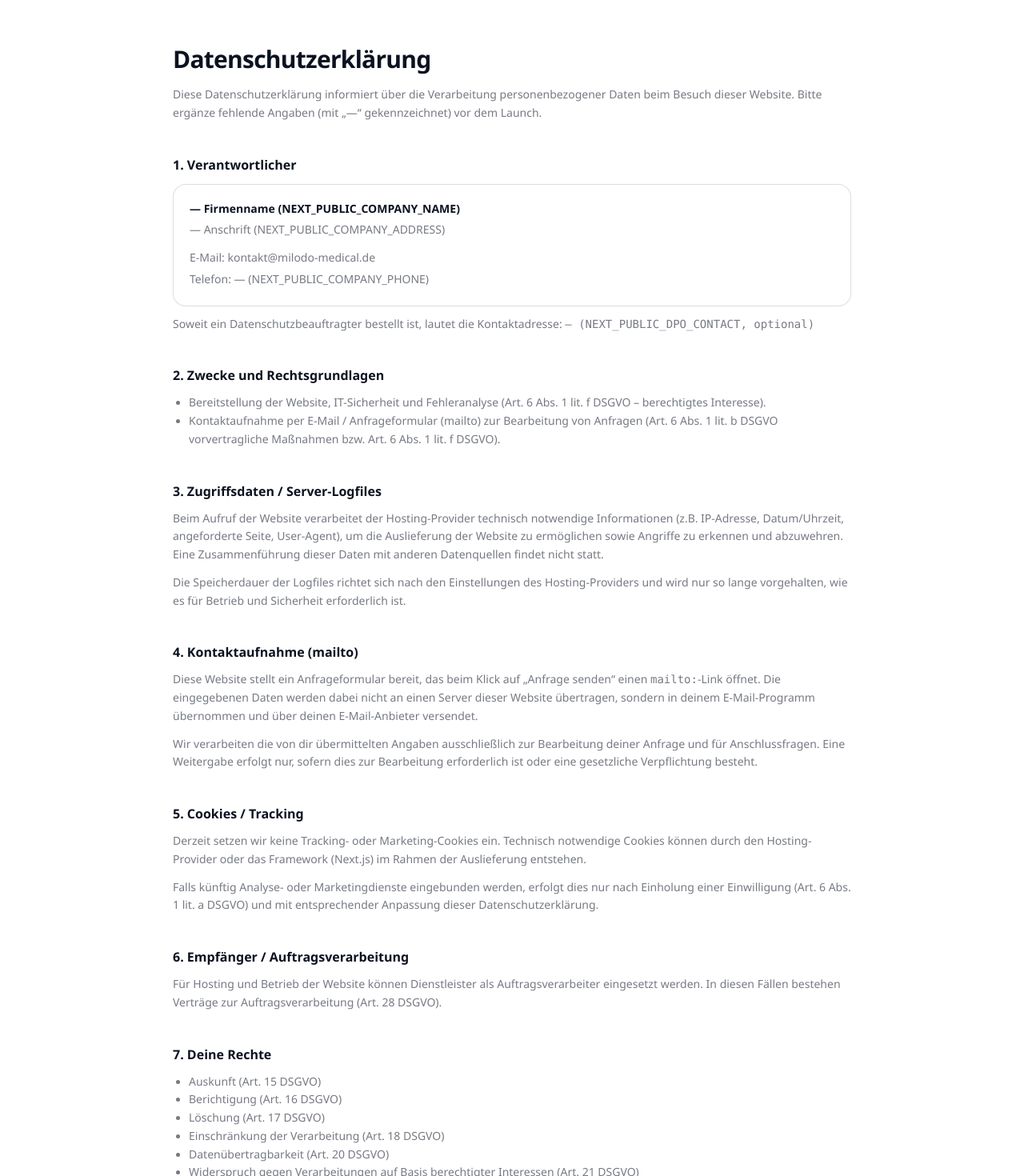
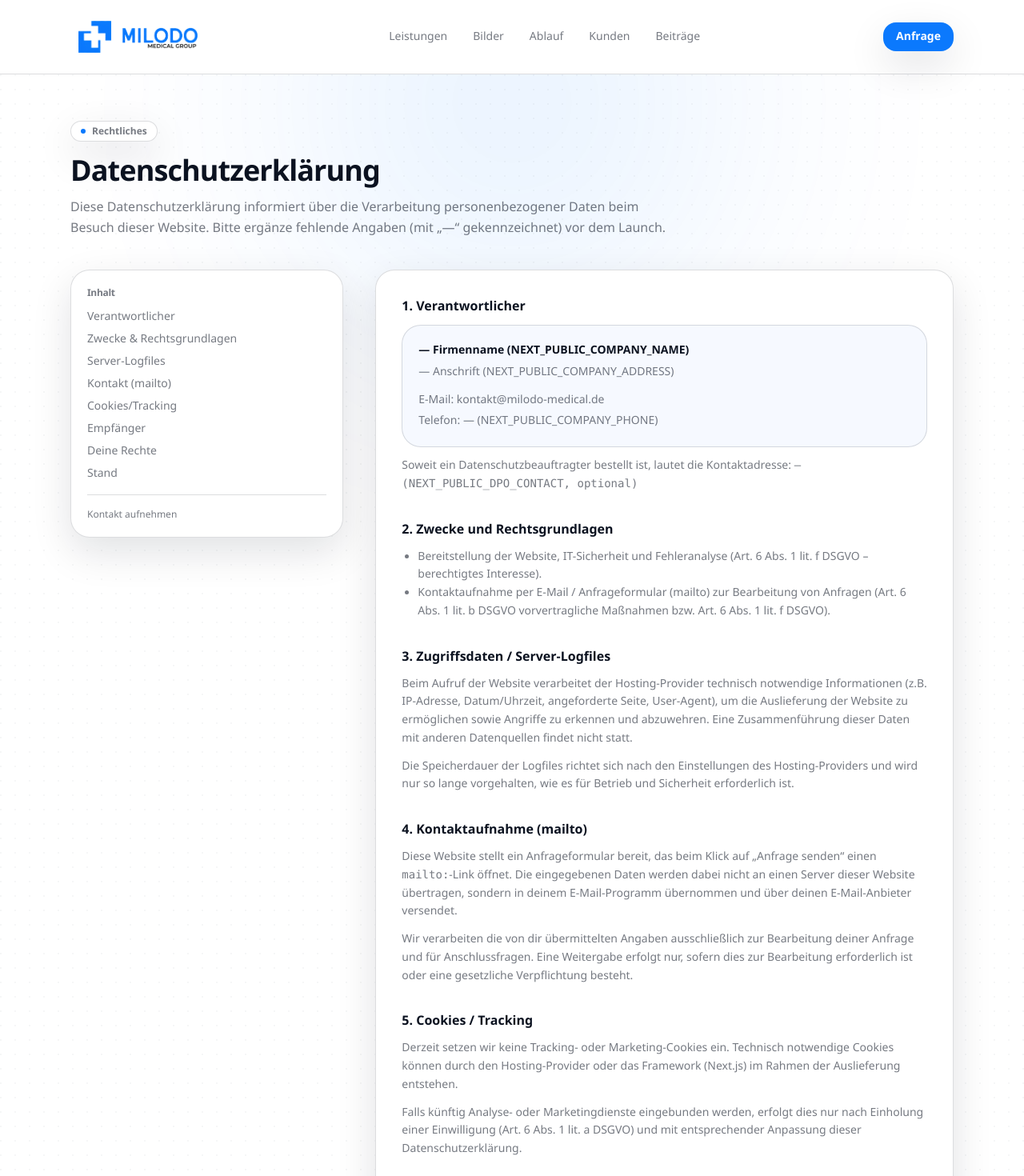
Before and after one commit to freddykamhol/milodo-medical, a Next.js app: page /datenschutz in a window 1280 px wide. Shown: the top 1470 px of the page at 80% size. Built offline with nearby package versions, Linux system fonts and the light colour scheme; no server answers.

Commit message:
Global header/footer, sticky header, redesign legal pages

```diff
--- a/src/app/beitraege/[...slug]/page.tsx
+++ b/src/app/beitraege/[...slug]/page.tsx
@@ -4,8 +4,6 @@ import { notFound } from "next/navigation";
 import { getAllBlogPostsMeta, getBlogPostBySlug } from "@/lib/blog";
 import { markdownToHtml } from "@/lib/markdown";
 import { estimateReadingTimeMinutes } from "@/lib/reading";
-import SiteFooter from "@/app/site-footer";
-import SiteHeader from "@/app/site-header";
 import PostBody from "../post-body";
 import PostHero from "../post-hero";
 
@@ -55,12 +53,9 @@ export default async function BeitragPage(props: {
 
   const html = await markdownToHtml(post.content);
   const readingTimeMinutes = estimateReadingTimeMinutes(post.content);
-  const contactEmail =
-    process.env.NEXT_PUBLIC_CONTACT_EMAIL ?? "kontakt@milodo-medical.de";
 
   return (
     <div className="relative min-h-dvh bg-[var(--background)] text-[var(--foreground)]">
-      <SiteHeader variant="page" />
       <PostHero
         title={post.title}
         date={post.date}
@@ -72,7 +67,6 @@ export default async function BeitragPage(props: {
       <main className="mx-auto max-w-3xl px-6 pb-12 pt-10 md:pb-16 md:pt-12">
         <PostBody html={html} postTitle={post.title} />
       </main>
-      <SiteFooter contactEmail={contactEmail} />
     </div>
   );
 }
--- a/src/app/beitraege/page.tsx
+++ b/src/app/beitraege/page.tsx
@@ -2,8 +2,6 @@ import type { Metadata } from "next";
 
 import { getAllBlogPostsMeta } from "@/lib/blog";
 
-import SiteFooter from "@/app/site-footer";
-import SiteHeader from "@/app/site-header";
 import BeitraegeGallery from "./beitraege-gallery";
 
 export const runtime = "nodejs";
@@ -22,12 +20,9 @@ export default async function AlleBeitraegePage() {
   const years = Array.from(new Set(all.map((p) => p.date.slice(0, 4))))
     .filter(Boolean)
     .sort((a, b) => b.localeCompare(a));
-  const contactEmail =
-    process.env.NEXT_PUBLIC_CONTACT_EMAIL ?? "kontakt@milodo-medical.de";
 
   return (
     <div className="relative min-h-dvh bg-[var(--background)] text-[var(--foreground)]">
-      <SiteHeader variant="page" />
       <main className="mx-auto max-w-6xl px-6 py-12 md:py-16">
         <div className="max-w-3xl">
           <div className="inline-flex items-center gap-2 rounded-full border border-[var(--border)] bg-[var(--surface)] px-3 py-1 text-xs font-semibold text-[color:var(--muted)] shadow-[var(--shadow)]">
@@ -47,7 +42,6 @@ export default async function AlleBeitraegePage() {
           <BeitraegeGallery initialItems={initial} categories={categories} years={years} />
         </div>
       </main>
-      <SiteFooter contactEmail={contactEmail} />
     </div>
   );
 }
--- /dev/null
+++ b/src/app/components/legal-page.tsx
@@ -0,0 +1,73 @@
+import Link from "next/link";
+
+type TocItem = {
+  href: string;
+  label: string;
+};
+
+export default function LegalPage(props: {
+  title: string;
+  lead?: string;
+  toc?: TocItem[];
+  children: React.ReactNode;
+}) {
+  return (
+    <main className="relative bg-[var(--background)] text-[var(--foreground)]">
+      <div aria-hidden="true" className="pointer-events-none absolute inset-0 overflow-hidden">
+        <div className="absolute -top-56 left-1/2 h-[520px] w-[520px] -translate-x-1/2 rounded-full bg-[var(--accent)] opacity-[0.10] blur-[140px]" />
+        <div className="absolute inset-0 opacity-[0.35] [background-image:radial-gradient(circle_at_1px_1px,color-mix(in_oklab,var(--foreground)_10%,transparent)_1px,transparent_0)] [background-size:18px_18px]" />
+      </div>
+
+      <div className="relative mx-auto max-w-6xl px-6 pb-16 pt-10 md:pt-14">
+        <div className="max-w-3xl">
+          <div className="inline-flex items-center gap-2 rounded-full border border-[var(--border)] bg-[var(--surface)] px-3 py-1 text-xs font-semibold text-[color:var(--muted)] shadow-[var(--shadow)]">
+            <span className="h-1.5 w-1.5 rounded-full bg-[var(--accent)]" />
+            Rechtliches
+          </div>
+          <h1 className="mt-4 text-balance text-3xl font-semibold tracking-tight md:text-4xl">
+            {props.title}
+          </h1>
+          {props.lead ? (
+            <p className="mt-3 text-sm leading-relaxed text-[color:var(--muted)] md:text-base">
+              {props.lead}
+            </p>
+          ) : null}
+        </div>
+
+        <div className="mt-10 grid gap-10 md:grid-cols-12">
+          {props.toc?.length ? (
+            <aside className="md:col-span-4">
+              <div className="sticky top-[calc(var(--scroll-offset)+18px)] rounded-3xl border border-[var(--border)] bg-[var(--surface)] p-5 shadow-[var(--shadow)]">
+                <div className="text-xs font-semibold tracking-tight text-[color:var(--muted)]">
+                  Inhalt
+                </div>
+                <nav className="mt-3 grid gap-2 text-sm">
+                  {props.toc.map((item) => (
+                    <a
+                      key={item.href}
+                      className="text-[color:var(--muted)] hover:text-[var(--foreground)]"
+                      href={item.href}
+                    >
+                      {item.label}
+                    </a>
+                  ))}
+                </nav>
+                <div className="mt-4 border-t border-[var(--border)] pt-4 text-xs text-[color:var(--muted)]">
+                  <Link className="hover:text-[var(--foreground)]" href="/#kontakt">
+                    Kontakt aufnehmen
+                  </Link>
+                </div>
+              </div>
+            </aside>
+          ) : null}
+
+          <div className={props.toc?.length ? "md:col-span-8" : "md:col-span-12"}>
+            <div className="rounded-3xl border border-[var(--border)] bg-[var(--surface)] p-6 shadow-[var(--shadow)] md:p-8">
+              <div className="grid gap-8">{props.children}</div>
+            </div>
+          </div>
+        </div>
+      </div>
+    </main>
+  );
+}
--- a/src/app/datenschutz/page.tsx
+++ b/src/app/datenschutz/page.tsx
@@ -1,23 +1,28 @@
 import { legalEntityFromEnv } from "@/lib/legal";
+import LegalPage from "@/app/components/legal-page";
 
 export default function DatenschutzPage() {
   const legal = legalEntityFromEnv();
   const lastUpdated = String(process.env.NEXT_PUBLIC_PRIVACY_LAST_UPDATED ?? "").trim() || "—";
 
   return (
-    <main className="min-h-dvh bg-[var(--background)] text-[var(--foreground)]">
-      <div className="mx-auto max-w-4xl px-6 py-14">
-        <h1 className="text-3xl font-semibold tracking-tight">
-          Datenschutzerklärung
-        </h1>
-        <p className="mt-4 text-sm leading-relaxed text-[color:var(--muted)]">
-          Diese Datenschutzerklärung informiert über die Verarbeitung personenbezogener Daten beim Besuch dieser Website.
-          Bitte ergänze fehlende Angaben (mit „—“ gekennzeichnet) vor dem Launch.
-        </p>
-
-        <section className="mt-10 grid gap-3 text-sm leading-relaxed text-[color:var(--muted)]">
+    <LegalPage
+      title="Datenschutzerklärung"
+      lead="Diese Datenschutzerklärung informiert über die Verarbeitung personenbezogener Daten beim Besuch dieser Website. Bitte ergänze fehlende Angaben (mit „—“ gekennzeichnet) vor dem Launch."
+      toc={[
+        { href: "#verantwortlicher", label: "Verantwortlicher" },
+        { href: "#zwecke", label: "Zwecke & Rechtsgrundlagen" },
+        { href: "#logs", label: "Server-Logfiles" },
+        { href: "#kontakt", label: "Kontakt (mailto)" },
+        { href: "#cookies", label: "Cookies/Tracking" },
+        { href: "#empfaenger", label: "Empfänger" },
+        { href: "#rechte", label: "Deine Rechte" },
+        { href: "#stand", label: "Stand" },
+      ]}
+    >
+      <section id="verantwortlicher" className="grid gap-3 text-sm leading-relaxed text-[color:var(--muted)]">
         <h2 className="text-base font-semibold text-[var(--foreground)]">1. Verantwortlicher</h2>
-          <div className="rounded-2xl border border-[var(--border)] bg-[var(--surface)] p-5">
+        <div className="rounded-3xl border border-[var(--border)] bg-[var(--surface-2)] p-5">
           <div className="font-semibold text-[var(--foreground)]">
             {legal.companyName ?? "— Firmenname (NEXT_PUBLIC_COMPANY_NAME)"}
             {legal.legalForm ? ` · ${legal.legalForm}` : ""}
@@ -36,7 +41,7 @@ export default function DatenschutzPage() {
         </div>
       </section>
 
-        <section className="mt-10 grid gap-3 text-sm leading-relaxed text-[color:var(--muted)]">
+      <section id="zwecke" className="grid gap-3 text-sm leading-relaxed text-[color:var(--muted)]">
         <h2 className="text-base font-semibold text-[var(--foreground)]">2. Zwecke und Rechtsgrundlagen</h2>
         <ul className="list-disc pl-5">
           <li>
@@ -50,7 +55,7 @@ export default function DatenschutzPage() {
         </ul>
       </section>
 
-        <section className="mt-10 grid gap-3 text-sm leading-relaxed text-[color:var(--muted)]">
+      <section id="logs" className="grid gap-3 text-sm leading-relaxed text-[color:var(--muted)]">
         <h2 className="text-base font-semibold text-[var(--foreground)]">3. Zugriffsdaten / Server-Logfiles</h2>
         <p>
           Beim Aufruf der Website verarbeitet der Hosting-Provider technisch notwendige Informationen (z.B. IP-Adresse,
@@ -58,18 +63,18 @@ export default function DatenschutzPage() {
           zu erkennen und abzuwehren. Eine Zusammenführung dieser Daten mit anderen Datenquellen findet nicht statt.
         </p>
         <p>
-            Die Speicherdauer der Logfiles richtet sich nach den Einstellungen des Hosting-Providers und wird nur so
-            lange vorgehalten, wie es für Betrieb und Sicherheit erforderlich ist.
+          Die Speicherdauer der Logfiles richtet sich nach den Einstellungen des Hosting-Providers und wird nur so lange
+          vorgehalten, wie es für Betrieb und Sicherheit erforderlich ist.
         </p>
       </section>
 
-        <section className="mt-10 grid gap-3 text-sm leading-relaxed text-[color:var(--muted)]">
+      <section id="kontakt" className="grid gap-3 text-sm leading-relaxed text-[color:var(--muted)]">
         <h2 className="text-base font-semibold text-[var(--foreground)]">4. Kontaktaufnahme (mailto)</h2>
         <p>
           Diese Website stellt ein Anfrageformular bereit, das beim Klick auf „Anfrage senden“ einen{" "}
           <span className="font-mono">mailto:</span>-Link öffnet. Die eingegebenen Daten werden dabei nicht an einen
-            Server dieser Website übertragen, sondern in deinem E-Mail-Programm übernommen und über deinen
-            E-Mail-Anbieter versendet.
+          Server dieser Website übertragen, sondern in deinem E-Mail-Programm übernommen und über deinen E-Mail-Anbieter
+          versendet.
         </p>
         <p>
           Wir verarbeiten die von dir übermittelten Angaben ausschließlich zur Bearbeitung deiner Anfrage und für
@@ -78,7 +83,7 @@ export default function DatenschutzPage() {
         </p>
       </section>
 
-        <section className="mt-10 grid gap-3 text-sm leading-relaxed text-[color:var(--muted)]">
+      <section id="cookies" className="grid gap-3 text-sm leading-relaxed text-[color:var(--muted)]">
         <h2 className="text-base font-semibold text-[var(--foreground)]">5. Cookies / Tracking</h2>
         <p>
           Derzeit setzen wir keine Tracking- oder Marketing-Cookies ein. Technisch notwendige Cookies können durch den
@@ -90,15 +95,15 @@ export default function DatenschutzPage() {
         </p>
       </section>
 
-        <section className="mt-10 grid gap-3 text-sm leading-relaxed text-[color:var(--muted)]">
+      <section id="empfaenger" className="grid gap-3 text-sm leading-relaxed text-[color:var(--muted)]">
         <h2 className="text-base font-semibold text-[var(--foreground)]">6. Empfänger / Auftragsverarbeitung</h2>
         <p>
-            Für Hosting und Betrieb der Website können Dienstleister als Auftragsverarbeiter eingesetzt werden. In
-            diesen Fällen bestehen Verträge zur Auftragsverarbeitung (Art. 28 DSGVO).
+          Für Hosting und Betrieb der Website können Dienstleister als Auftragsverarbeiter eingesetzt werden. In diesen
+          Fällen bestehen Verträge zur Auftragsverarbeitung (Art. 28 DSGVO).
         </p>
       </section>
 
-        <section className="mt-10 grid gap-3 text-sm leading-relaxed text-[color:var(--muted)]">
+      <section id="rechte" className="grid gap-3 text-sm leading-relaxed text-[color:var(--muted)]">
         <h2 className="text-base font-semibold text-[var(--foreground)]">7. Deine Rechte</h2>
         <ul className="list-disc pl-5">
           <li>Auskunft (Art. 15 DSGVO)</li>
@@ -114,11 +119,10 @@ export default function DatenschutzPage() {
         </p>
       </section>
 
-        <section className="mt-10 grid gap-3 text-sm leading-relaxed text-[color:var(--muted)]">
+      <section id="stand" className="grid gap-2 text-sm leading-relaxed text-[color:var(--muted)]">
         <h2 className="text-base font-semibold text-[var(--foreground)]">8. Stand</h2>
         <p>Stand: {lastUpdated}</p>
       </section>
-      </div>
-    </main>
+    </LegalPage>
   );
 }
--- a/src/app/layout.tsx
+++ b/src/app/layout.tsx
@@ -1,6 +1,8 @@
 import type { Metadata } from "next";
 
 import "./globals.css";
+import SiteFooter from "./site-footer";
+import SiteHeader from "./site-header";
 
 export const metadata: Metadata = {
   title: {
@@ -13,9 +15,15 @@ export const metadata: Metadata = {
 };
 
 export default function RootLayout({ children }: { children: React.ReactNode }) {
+  const contactEmail = process.env.NEXT_PUBLIC_CONTACT_EMAIL ?? "kontakt@milodo-medical.de";
   return (
     <html lang="de">
-      <body>{children}</body>
+      <body>
+        <div id="top" />
+        <SiteHeader variant="page" />
+        {children}
+        <SiteFooter contactEmail={contactEmail} />
+      </body>
     </html>
   );
 }
--- a/src/app/site-header.tsx
+++ b/src/app/site-header.tsx
@@ -4,8 +4,7 @@ import Link from "next/link";
 export default function SiteHeader(props: { variant?: "home" | "page" }) {
   const variant = props.variant ?? "page";
   return (
-    <header className="relative">
-      <div className="sticky top-0 z-30 border-b border-[var(--border)] bg-[var(--background)]/78 backdrop-blur">
+    <header className="sticky top-0 z-40 border-b border-[var(--border)] bg-[var(--background)]/78 backdrop-blur">
       <div className="mx-auto flex max-w-6xl items-center justify-between gap-4 px-6 py-4">
         <Link href="/" className="inline-flex items-center">
           <Image
@@ -46,7 +45,6 @@ export default function SiteHeader(props: { variant?: "home" | "page" }) {
           Anfrage
         </Link>
       </div>
-      </div>
     </header>
   );
 }
```
Also changed, not shown: src/app/agb/page.tsx (+16 -11 lines), src/app/impressum/page.tsx (+19 -17 lines), src/app/page.tsx (+0 -7 lines). Lines whose indentation alone changed are shown as unchanged.
